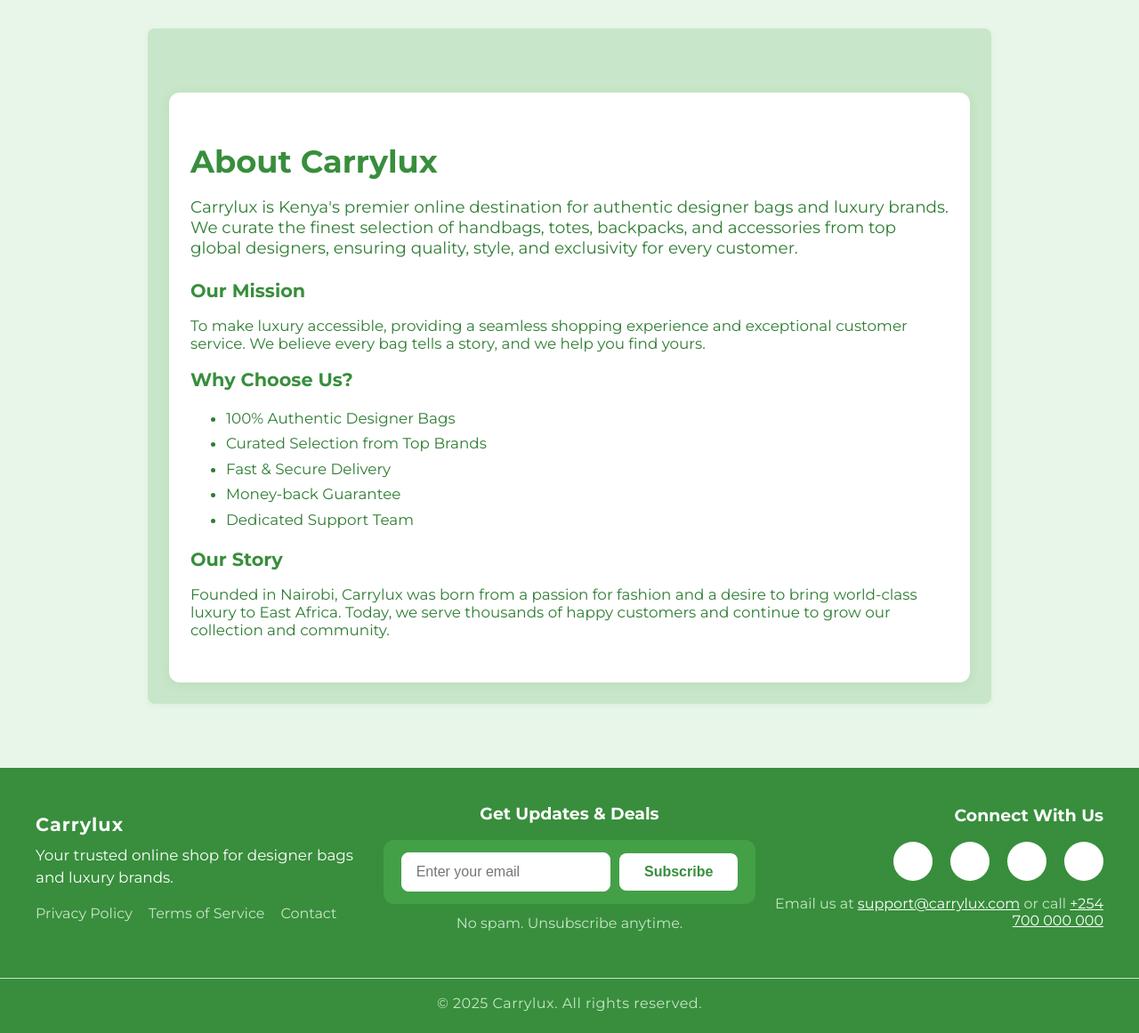
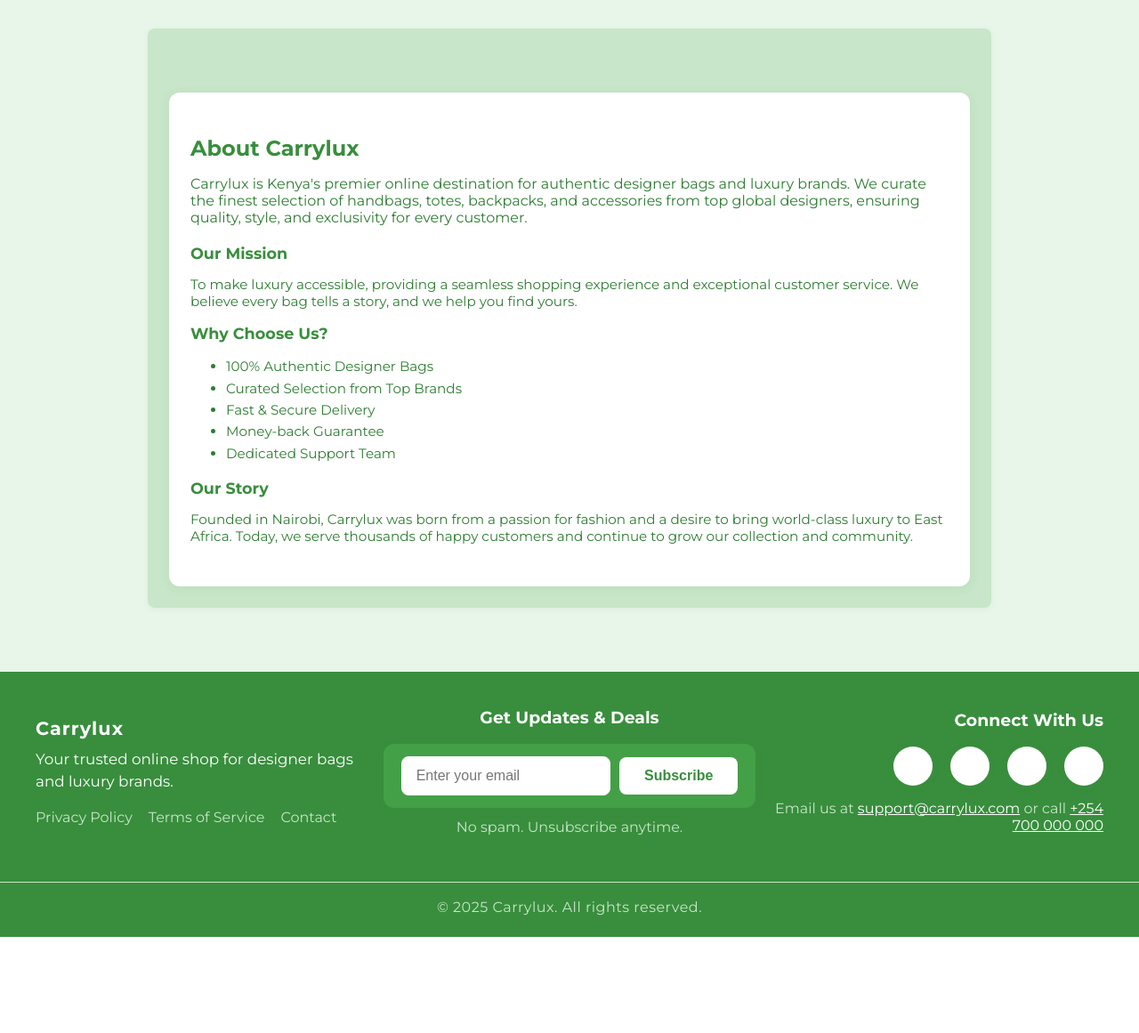
Before and after one commit to WangilaPrish/carrylux, a Django app: page /about/ in a window 1280 px wide. Shown: the part 57-1218 px from the top of the page at 89% size. After the commit the page ends 1110 px from the top, so only its background shows below. Run offline with Django 5.2, Linux system fonts and the light colour scheme.

Commit message:
Refactor about page styling for improved readability and consistency

```diff
--- a/shop/templates/about.html
+++ b/shop/templates/about.html
@@ -3,24 +3,24 @@
 {% block content %}
 <div
     style="max-width:900px;margin:48px auto 0 auto;padding:32px 24px;background:#fff;border-radius:12px;box-shadow:0 2px 12px rgba(67,160,71,0.10);">
-    <h1 style="color:#388e3c;font-size:2.2em;font-weight:700;margin-bottom:18px;">About Carrylux</h1>
-    <p style="color:#2e7d32;font-size:1.15em;margin-bottom:24px;">Carrylux is Kenya's premier online destination for
+    <h1 style="color:#388e3c;font-size:1.5em;font-weight:700;margin-bottom:16px;">About Carrylux</h1>
+    <p style="color:#2e7d32;font-size:1em;margin-bottom:20px;">Carrylux is Kenya's premier online destination for
         authentic designer bags and luxury brands. We curate the finest selection of handbags, totes, backpacks, and
         accessories from top global designers, ensuring quality, style, and exclusivity for every customer.</p>
-    <h2 style="color:#388e3c;font-size:1.3em;font-weight:600;margin-bottom:12px;">Our Mission</h2>
-    <p style="color:#2e7d32;font-size:1.05em;margin-bottom:18px;">To make luxury accessible, providing a seamless
+    <h2 style="color:#388e3c;font-size:1.1em;font-weight:600;margin-bottom:10px;">Our Mission</h2>
+    <p style="color:#2e7d32;font-size:0.95em;margin-bottom:16px;">To make luxury accessible, providing a seamless
         shopping experience and exceptional customer service. We believe every bag tells a story, and we help you find
         yours.</p>
-    <h2 style="color:#388e3c;font-size:1.3em;font-weight:600;margin-bottom:12px;">Why Choose Us?</h2>
-    <ul style="color:#2e7d32;font-size:1.05em;margin-bottom:18px;line-height:1.7;">
+    <h2 style="color:#388e3c;font-size:1.1em;font-weight:600;margin-bottom:10px;">Why Choose Us?</h2>
+    <ul style="color:#2e7d32;font-size:0.95em;margin-bottom:16px;line-height:1.6;">
         <li>100% Authentic Designer Bags</li>
         <li>Curated Selection from Top Brands</li>
         <li>Fast & Secure Delivery</li>
         <li>Money-back Guarantee</li>
         <li>Dedicated Support Team</li>
     </ul>
-    <h2 style="color:#388e3c;font-size:1.3em;font-weight:600;margin-bottom:12px;">Our Story</h2>
-    <p style="color:#2e7d32;font-size:1.05em;">Founded in Nairobi, Carrylux was born from a passion for fashion and a
+    <h2 style="color:#388e3c;font-size:1.1em;font-weight:600;margin-bottom:10px;">Our Story</h2>
+    <p style="color:#2e7d32;font-size:0.95em;">Founded in Nairobi, Carrylux was born from a passion for fashion and a
         desire to bring world-class luxury to East Africa. Today, we serve thousands of happy customers and continue to
         grow our collection and community.</p>
 </div>
```
